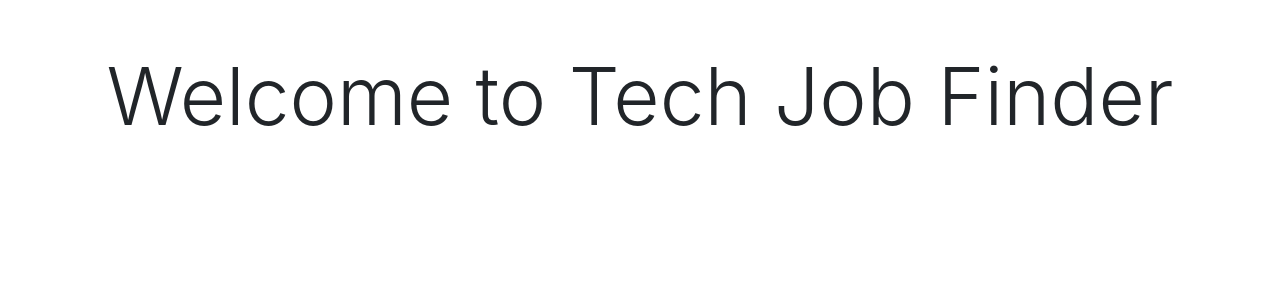
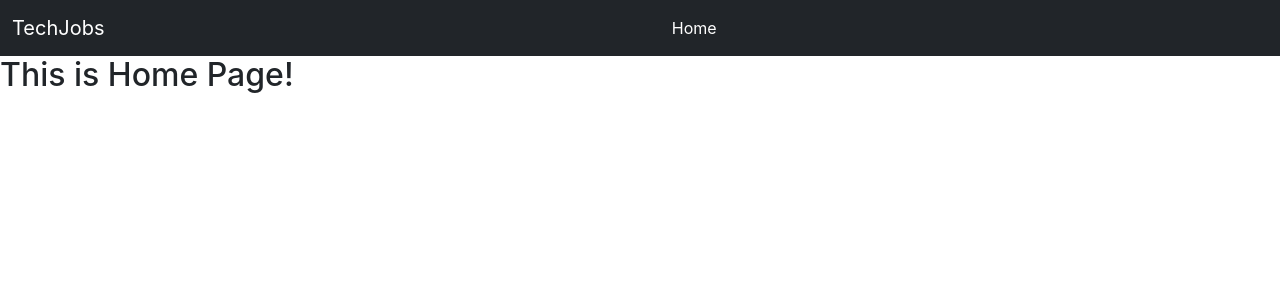
Before and after one commit to sisrafilss/job-finder, a React (Create React App) app: page / in a window 1280 px wide. Shown: the top 300 px of the page. Built offline with nearby package versions, Linux system fonts and the light colour scheme.

Commit message:
navigation and 404 pages added with router setup

```diff
--- a/src/App.js
+++ b/src/App.js
@@ -1,12 +1,15 @@
+import { Route, Routes } from "react-router-dom";
 import "./App.css";
+import Home from "./Components/Home/Home";
+import PageNotFound from "./Components/PageNotFound/PageNotFound";
 
 function App() {
   return (
-    <div className="App">
-      <h1 className="text-center mt-5 display-1">
-        Welcome to Tech Job Finder
-      </h1>
-    </div>
+    <Routes>
+      <Route path="/" element={<Home />} />
+      <Route path="/home" element={<Home />} />
+      <Route path="*" element={<PageNotFound />} />
+    </Routes>
   );
 }
 
--- /dev/null
+++ b/src/Components/Home/Home.js
@@ -0,0 +1,13 @@
+import React from 'react';
+import Navigation from '../Navigation/Navigation';
+
+const Home = () => {
+    return (
+        <div>
+            <Navigation />
+            <h2>This is Home Page!</h2>
+        </div>
+    );
+};
+
+export default Home;
--- /dev/null
+++ b/src/Components/Navigation/Navigation.js
@@ -0,0 +1,36 @@
+import React from "react";
+import { Link } from "react-router-dom";
+
+const Navigation = () => {
+  return (
+    <nav class="navbar navbar-expand-lg navbar-dark bg-dark">
+      <div class="container-fluid">
+        <Link to="/" class="navbar-brand">
+          TechJobs
+        </Link>
+        <button
+          class="navbar-toggler"
+          type="button"
+          data-bs-toggle="collapse"
+          data-bs-target="#navbarSupportedContent"
+          aria-controls="navbarSupportedContent"
+          aria-expanded="false"
+          aria-label="Toggle navigation"
+        >
+          <span class="navbar-toggler-icon"></span>
+        </button>
+        <div class="collapse navbar-collapse" id="navbarSupportedContent">
+          <ul class="navbar-nav mx-auto mb-2 mb-lg-0">
+            <li class="nav-item">
+              <Link to="/home" class="nav-link active" aria-current="page">
+                Home
+              </Link>
+            </li>
+          </ul>
+        </div>
+      </div>
+    </nav>
+  );
+};
+
+export default Navigation;
--- /dev/null
+++ b/src/Components/PageNotFound/PageNotFound.css
@@ -0,0 +1,20 @@
+.bg-vdo {
+  width: 100%;
+  height: 90vh;
+}
+
+.back-btn {
+  padding: 12px 60px;
+  background-color: rgba(82, 20, 122, 0.904);
+  color: white;
+  border: none;
+  border-radius: 5px;
+}
+
+.not-link {
+  text-decoration: none;
+  color: white;
+}
+.not-link:hover {
+  color: white;
+}
--- /dev/null
+++ b/src/Components/PageNotFound/PageNotFound.js
@@ -0,0 +1,31 @@
+import React from "react";
+import { Link } from "react-router-dom";
+
+import video from "../../assets/media/video/404-space.mp4";
+import './PageNotFound.css'
+
+const PageNotFound = () => {
+  return (
+    <>
+      <div className="bg-vdo">
+        <video
+          autoPlay
+          loop
+          muted
+          className="bg-vdo"
+          src={video}
+          type="video/mp4"
+        ></video>
+      </div>
+      <div className="d-flex justify-content-center mb-5">
+        <button className="back-btn">
+          <Link className="not-link" to="/home">
+            Back To Home
+          </Link>
+        </button>
+      </div>
+    </>
+  );
+};
+
+export default PageNotFound;
```
Also changed, not shown: src/index.js (+9 -8 lines), 1 other file (tests, documents, lock files or other folders).
